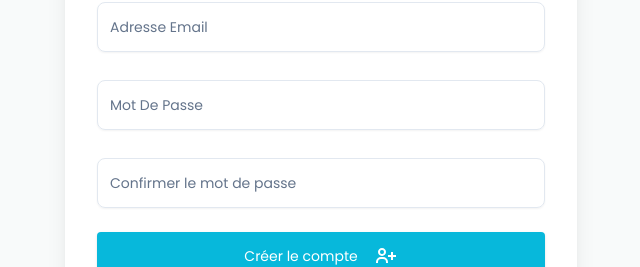
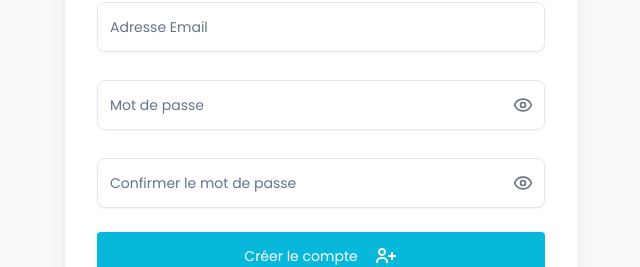
Before and after one commit to AbdelhadiBouchadi/eyecaredalou, a Next.js app: page /sign-up in a window 1280 px wide. Shown: the part 328-595 px from the top of the page, without its empty margins (319-959 px from the left). Built offline with nearby package versions, Linux system fonts and the light colour scheme; no server answers.

Commit message:
adding auth access only

```diff
--- a/src/app/(root)/layout.tsx
+++ b/src/app/(root)/layout.tsx
@@ -1,5 +1,4 @@
 import type { Metadata } from 'next';
-import { Poppins } from 'next/font/google';
 import '../globals.css';
 import 'swiper/css';
 import 'aos';
@@ -11,23 +10,22 @@ import 'react-datepicker/dist/react-datepicker.css';
 import 'react-modern-drawer/dist/index.css';
 import Sidebar from '@/components/shared/Sidebar';
 import Header from '@/components/shared/Header';
-import { Toaster } from 'react-hot-toast';
-
-const poppins = Poppins({
-  subsets: ['latin'],
-  weight: ['300', '400', '600', '700'],
-});
+import { requireUser } from '@/hooks';
+import { getUserByEmail } from '@/lib/actions/auth';
 
 export const metadata: Metadata = {
   title: 'Système de Gestion Ophtalmologie',
   description: 'Generated by create next app',
 };
 
-export default function RootLayout({
+export default async function RootLayout({
   children,
 }: Readonly<{
   children: React.ReactNode;
 }>) {
+  const session = await requireUser();
+  const data = await getUserByEmail(session?.user?.email as string);
+
   return (
     <div className="grid xl:grid-cols-12 w-full">
       <div className="col-span-2 xl:block hidden">
@@ -35,10 +33,7 @@ export default function RootLayout({
       </div>
       <div className="col-span-10 xl:h-screen overflow-y-scroll relative">
         <Header />
-        <div className="xs:px-8 px-2 pt-24">
-          <Toaster position="top-left" />
-          {children}
-        </div>
+        <div className="xs:px-8 px-2 pt-24">{children}</div>
       </div>
     </div>
   );
--- a/src/components/shared/auth/Login.tsx
+++ b/src/components/shared/auth/Login.tsx
@@ -18,9 +18,11 @@ import toast from 'react-hot-toast';
 import { useState } from 'react';
 import { BiLogInCircle } from 'react-icons/bi';
 import Link from 'next/link';
+import { Eye, EyeOff } from 'lucide-react';
 
 const SignInForm = () => {
   const [isLoading, setIsLoading] = useState(false);
+  const [showPassword, setShowPassword] = useState(false);
   const router = useRouter();
   const form = useForm({
     resolver: zodResolver(loginFormSchema), // Use the sign-in schema for validation
@@ -53,6 +55,8 @@ const SignInForm = () => {
       setIsLoading(false);
     }
   }
+
+  const togglePasswordVisibility = () => setShowPassword(!showPassword);
 
   return (
     <Form {...form}>
@@ -91,12 +95,25 @@ const SignInForm = () => {
             render={({ field }) => (
               <FormItem>
                 <FormControl>
-                  <Input
-                    {...field}
-                    type="password"
-                    placeholder="Mot de passe"
-                    className="shad-input "
-                  />
+                  <div className="relative">
+                    <Input
+                      {...field}
+                      type={showPassword ? 'text' : 'password'}
+                      placeholder="Mot de passe"
+                      className="shad-input pr-10"
+                    />
+                    <button
+                      type="button"
+                      onClick={togglePasswordVisibility}
+                      className="absolute inset-y-0 right-0 pr-3 flex items-center"
+                    >
+                      {showPassword ? (
+                        <EyeOff className="h-5 w-5 text-gray-500" />
+                      ) : (
+                        <Eye className="h-5 w-5 text-gray-500" />
+                      )}
+                    </button>
+                  </div>
                 </FormControl>
                 <FormMessage />
               </FormItem>
--- a/src/components/shared/auth/SignUp.tsx
+++ b/src/components/shared/auth/SignUp.tsx
@@ -18,9 +18,12 @@ import { useState } from 'react';
 import { registerUser } from '@/lib/actions/auth';
 import { BiUserPlus } from 'react-icons/bi';
 import Link from 'next/link';
+import { Eye, EyeOff } from 'lucide-react';
 
 const SignupForm = () => {
   const [isLoading, setIsLoading] = useState(false);
+  const [showPassword, setShowPassword] = useState(false);
+  const [showConfirmPassword, setShowConfirmPassword] = useState(false);
   const router = useRouter();
   const form = useForm({
     resolver: zodResolver(signupFormSchema),
@@ -60,6 +63,10 @@ const SignupForm = () => {
       );
     }
   }
+
+  const togglePasswordVisibility = () => setShowPassword(!showPassword);
+  const toggleConfirmPasswordVisibility = () =>
+    setShowConfirmPassword(!showConfirmPassword);
 
   return (
     <Form {...form}>
@@ -113,12 +120,25 @@ const SignupForm = () => {
             render={({ field }) => (
               <FormItem>
                 <FormControl>
+                  <div className="relative">
                     <Input
                       {...field}
-                    type="password"
-                    placeholder="Mot De Passe"
-                    className="shad-input"
+                      type={showPassword ? 'text' : 'password'}
+                      placeholder="Mot de passe"
+                      className="shad-input pr-10"
                     />
+                    <button
+                      type="button"
+                      onClick={togglePasswordVisibility}
+                      className="absolute inset-y-0 right-0 pr-3 flex items-center"
+                    >
+                      {showPassword ? (
+                        <EyeOff className="h-5 w-5 text-gray-500" />
+                      ) : (
+                        <Eye className="h-5 w-5 text-gray-500" />
+                      )}
+                    </button>
+                  </div>
                 </FormControl>
                 <FormMessage />
               </FormItem>
@@ -131,12 +151,25 @@ const SignupForm = () => {
             render={({ field }) => (
               <FormItem>
                 <FormControl>
+                  <div className="relative">
                     <Input
                       {...field}
-                    type="password"
+                      type={showConfirmPassword ? 'text' : 'password'}
                       placeholder="Confirmer le mot de passe"
-                    className="shad-input"
+                      className="shad-input pr-10"
                     />
+                    <button
+                      type="button"
+                      onClick={toggleConfirmPasswordVisibility}
+                      className="absolute inset-y-0 right-0 pr-3 flex items-center"
+                    >
+                      {showConfirmPassword ? (
+                        <EyeOff className="h-5 w-5 text-gray-500" />
+                      ) : (
+                        <Eye className="h-5 w-5 text-gray-500" />
+                      )}
+                    </button>
+                  </div>
                 </FormControl>
                 <FormMessage />
               </FormItem>
--- /dev/null
+++ b/src/hooks/index.ts
@@ -0,0 +1,12 @@
+import { auth } from '@/auth';
+import { redirect } from 'next/navigation';
+
+export async function requireUser() {
+  const session = await auth();
+
+  if (!session?.user) {
+    redirect('/sign-in');
+  }
+
+  return session;
+}
--- a/src/lib/actions/auth.ts
+++ b/src/lib/actions/auth.ts
@@ -6,7 +6,7 @@ import { AuthError } from 'next-auth';
 import { revalidatePath } from 'next/cache';
 import { comparePasswords, saltAndHashPassword } from '../utils';
 
-const getUserByEmail = async (email: string) => {
+export const getUserByEmail = async (email: string) => {
   try {
     const user = await db.user.findUnique({
       where: {
```
Lines whose indentation alone changed are shown as unchanged.
